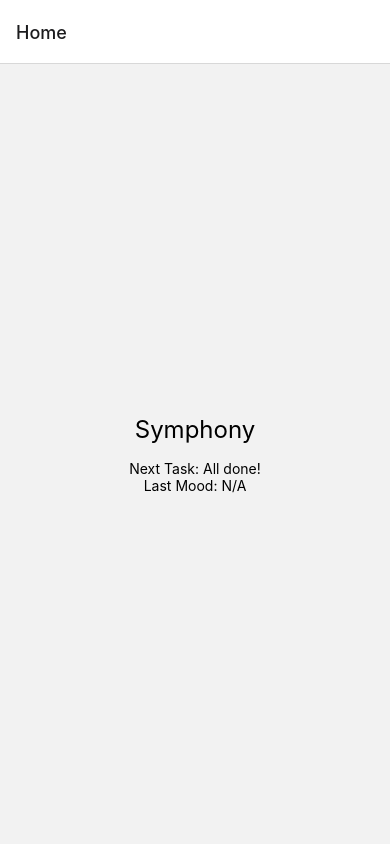
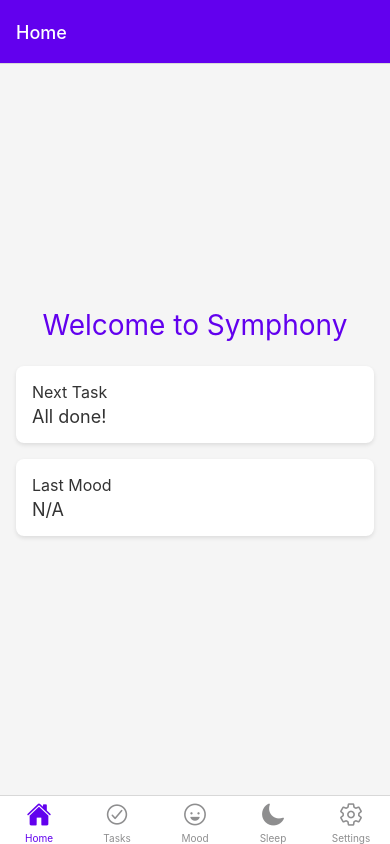
Before and after one commit to Kiran-G1/symphony, a React Native app: screen /Home in a window 390 px wide. Built offline with nearby package versions, Linux system fonts and the light colour scheme.

Commit message:
Improve UI with new theme and navigation

```diff
--- a/package.json
+++ b/package.json
@@ -14,6 +14,7 @@
     "react-native": "0.72.4",
     "@react-navigation/native": "^6.1.7",
     "@react-navigation/native-stack": "^6.9.12",
+    "@react-navigation/bottom-tabs": "^6.5.16",
     "@reduxjs/toolkit": "^1.9.7",
     "react-redux": "^8.1.1"
   }
--- a/src/AppNavigator.js
+++ b/src/AppNavigator.js
@@ -1,24 +1,40 @@
 import React from 'react';
 import { NavigationContainer } from '@react-navigation/native';
-import { createNativeStackNavigator } from '@react-navigation/native-stack';
+import { createBottomTabNavigator } from '@react-navigation/bottom-tabs';
+import { Ionicons } from '@expo/vector-icons';
 import HomeScreen from './screens/HomeScreen';
 import TaskListScreen from './screens/TaskListScreen';
 import MoodJournalScreen from './screens/MoodJournalScreen';
 import SleepInsightsScreen from './screens/SleepInsightsScreen';
 import SettingsScreen from './screens/SettingsScreen';
 
-const Stack = createNativeStackNavigator();
+const Tab = createBottomTabNavigator();
 
 export default function AppNavigator() {
   return (
     <NavigationContainer>
-      <Stack.Navigator>
-        <Stack.Screen name="Home" component={HomeScreen} />
-        <Stack.Screen name="Tasks" component={TaskListScreen} />
-        <Stack.Screen name="Mood" component={MoodJournalScreen} />
-        <Stack.Screen name="Sleep" component={SleepInsightsScreen} />
-        <Stack.Screen name="Settings" component={SettingsScreen} />
-      </Stack.Navigator>
+      <Tab.Navigator
+        screenOptions={({ route }) => ({
+          tabBarIcon: ({ color, size }) => {
+            let iconName = 'home';
+            if (route.name === 'Tasks') iconName = 'checkmark-circle-outline';
+            if (route.name === 'Mood') iconName = 'happy-outline';
+            if (route.name === 'Sleep') iconName = 'moon';
+            if (route.name === 'Settings') iconName = 'settings-outline';
+            if (route.name === 'Home') iconName = 'home';
+            return <Ionicons name={iconName} size={size} color={color} />;
+          },
+          headerStyle: { backgroundColor: '#6200ee' },
+          headerTintColor: '#fff',
+          tabBarActiveTintColor: '#6200ee',
+        })}
+      >
+        <Tab.Screen name="Home" component={HomeScreen} />
+        <Tab.Screen name="Tasks" component={TaskListScreen} />
+        <Tab.Screen name="Mood" component={MoodJournalScreen} />
+        <Tab.Screen name="Sleep" component={SleepInsightsScreen} />
+        <Tab.Screen name="Settings" component={SettingsScreen} />
+      </Tab.Navigator>
     </NavigationContainer>
   );
 }
--- a/src/screens/HomeScreen.js
+++ b/src/screens/HomeScreen.js
@@ -1,5 +1,6 @@
 import React from 'react';
 import { View, Text, StyleSheet } from 'react-native';
+import { colors } from '../theme';
 import { useSelector } from 'react-redux';
 
 export default function HomeScreen() {
@@ -10,9 +11,19 @@ export default function HomeScreen() {
 
   return (
     <View style={styles.container}>
-      <Text style={styles.header}>Symphony</Text>
-      <Text>Next Task: {nextTask ? nextTask.title : 'All done!'}</Text>
-      <Text>Last Mood: {mood.length ? mood[mood.length - 1].value : 'N/A'}</Text>
+      <Text style={styles.header}>Welcome to Symphony</Text>
+      <View style={styles.card}>
+        <Text style={styles.cardLabel}>Next Task</Text>
+        <Text style={styles.cardValue}>
+          {nextTask ? nextTask.title : 'All done!'}
+        </Text>
+      </View>
+      <View style={styles.card}>
+        <Text style={styles.cardLabel}>Last Mood</Text>
+        <Text style={styles.cardValue}>
+          {mood.length ? mood[mood.length - 1].value : 'N/A'}
+        </Text>
+      </View>
     </View>
   );
 }
@@ -22,9 +33,33 @@ const styles = StyleSheet.create({
     flex: 1,
     alignItems: 'center',
     justifyContent: 'center',
+    backgroundColor: colors.background,
+    padding: 16,
   },
   header: {
-    fontSize: 24,
+    fontSize: 28,
+    marginBottom: 24,
+    color: colors.primary,
+  },
+  card: {
+    width: '100%',
+    backgroundColor: '#fff',
+    borderRadius: 8,
+    padding: 16,
     marginBottom: 16,
+    shadowColor: '#000',
+    shadowOpacity: 0.1,
+    shadowOffset: { width: 0, height: 2 },
+    shadowRadius: 4,
+    elevation: 2,
+  },
+  cardLabel: {
+    fontSize: 16,
+    color: colors.text,
+    marginBottom: 4,
+  },
+  cardValue: {
+    fontSize: 18,
+    color: colors.text,
   },
 });
--- a/src/screens/MoodJournalScreen.js
+++ b/src/screens/MoodJournalScreen.js
@@ -1,5 +1,6 @@
 import React, { useState } from 'react';
 import { View, Text, TextInput, Button, StyleSheet } from 'react-native';
+import { colors } from '../theme';
 import { useDispatch } from 'react-redux';
 import { addMoodEntry } from '../store/moodSlice';
 
@@ -21,7 +22,7 @@ export default function MoodJournalScreen() {
         value={value}
         onChangeText={setValue}
       />
-      <Button title="Save" onPress={submit} />
+      <Button title="Save" color={colors.primary} onPress={submit} />
     </View>
   );
 }
@@ -30,15 +31,19 @@ const styles = StyleSheet.create({
   container: {
     flex: 1,
     padding: 16,
+    backgroundColor: colors.background,
   },
   header: {
     fontSize: 24,
     marginBottom: 16,
+    color: colors.primary,
   },
   input: {
     borderWidth: 1,
     borderColor: '#ccc',
     padding: 8,
     marginBottom: 16,
+    backgroundColor: '#fff',
+    borderRadius: 4,
   },
 });
--- a/src/screens/SettingsScreen.js
+++ b/src/screens/SettingsScreen.js
@@ -1,5 +1,6 @@
 import React from 'react';
 import { View, Text, StyleSheet } from 'react-native';
+import { colors } from '../theme';
 
 export default function SettingsScreen() {
   return (
@@ -15,9 +16,11 @@ const styles = StyleSheet.create({
     flex: 1,
     alignItems: 'center',
     justifyContent: 'center',
+    backgroundColor: colors.background,
   },
   header: {
     fontSize: 24,
     marginBottom: 16,
+    color: colors.primary,
   },
 });
--- a/src/screens/SleepInsightsScreen.js
+++ b/src/screens/SleepInsightsScreen.js
@@ -1,5 +1,6 @@
 import React from 'react';
 import { View, Text, StyleSheet } from 'react-native';
+import { colors } from '../theme';
 
 export default function SleepInsightsScreen() {
   return (
@@ -15,9 +16,11 @@ const styles = StyleSheet.create({
     flex: 1,
     alignItems: 'center',
     justifyContent: 'center',
+    backgroundColor: colors.background,
   },
   header: {
     fontSize: 24,
     marginBottom: 16,
+    color: colors.primary,
   },
 });
--- a/src/screens/TaskListScreen.js
+++ b/src/screens/TaskListScreen.js
@@ -1,5 +1,6 @@
 import React from 'react';
 import { View, FlatList, Text, TouchableOpacity, StyleSheet } from 'react-native';
+import { colors } from '../theme';
 import { useSelector, useDispatch } from 'react-redux';
 import { toggleTask } from '../store/tasksSlice';
 
@@ -9,6 +10,7 @@ export default function TaskListScreen() {
 
   return (
     <View style={styles.container}>
+      <Text style={styles.header}>Tasks</Text>
       <FlatList
         data={tasks}
         keyExtractor={item => item.id}
@@ -17,6 +19,7 @@ export default function TaskListScreen() {
             <Text style={item.completed ? styles.done : styles.item}>{item.title}</Text>
           </TouchableOpacity>
         )}
+        ItemSeparatorComponent={() => <View style={styles.separator} />}
       />
     </View>
   );
@@ -26,10 +29,17 @@ const styles = StyleSheet.create({
   container: {
     flex: 1,
     padding: 16,
+    backgroundColor: colors.background,
+  },
+  header: {
+    fontSize: 24,
+    marginBottom: 16,
+    color: colors.primary,
   },
   item: {
     fontSize: 18,
     paddingVertical: 8,
+    color: colors.text,
   },
   done: {
     fontSize: 18,
@@ -37,4 +47,8 @@ const styles = StyleSheet.create({
     textDecorationLine: 'line-through',
     color: 'grey',
   },
+  separator: {
+    height: 1,
+    backgroundColor: '#e0e0e0',
+  },
 });
--- /dev/null
+++ b/src/theme.js
@@ -0,0 +1,5 @@
+export const colors = {
+  primary: '#6200ee',
+  background: '#f5f5f5',
+  text: '#333',
+};
```
